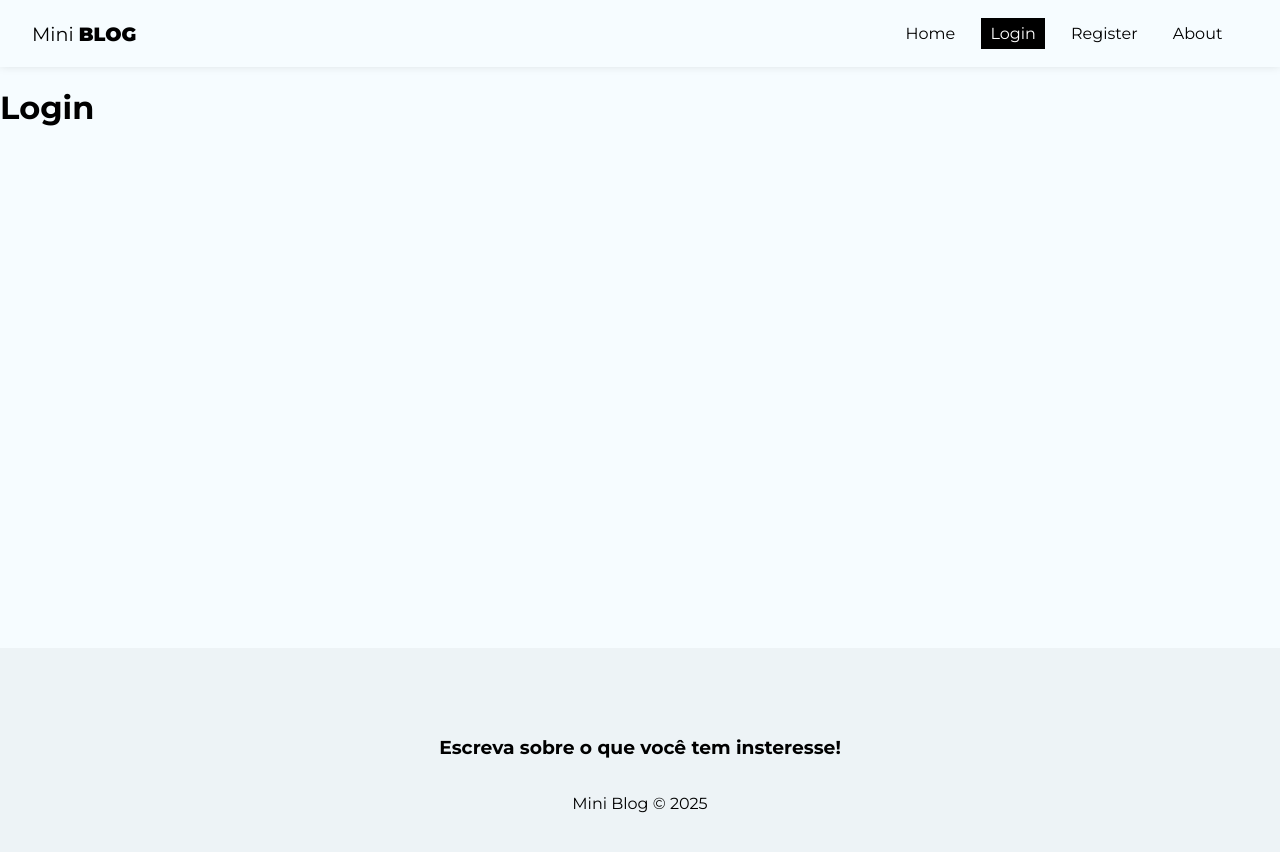
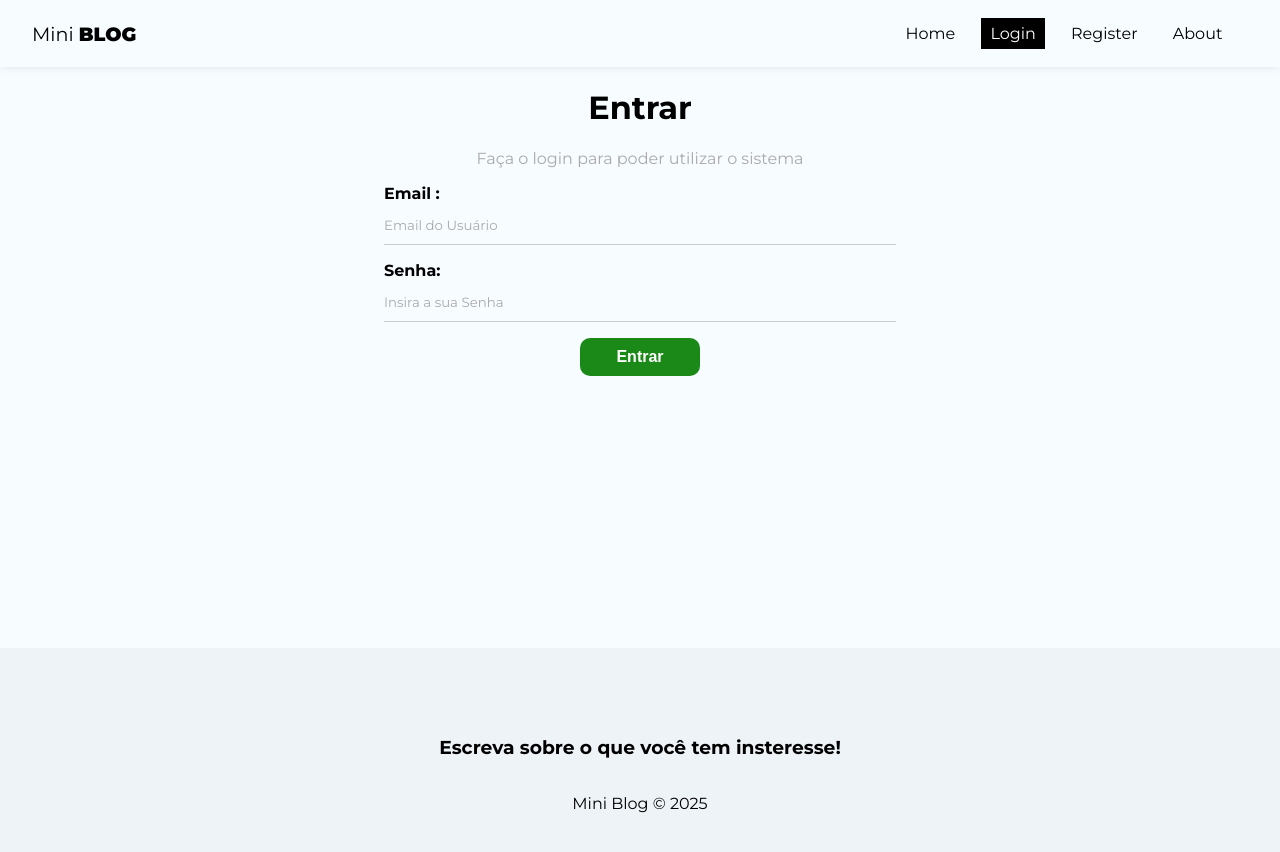
Before and after one commit to LucasLatsch/miniblog, a React (Create React App) app: page /login in a window 1280 px wide. Shown: the top 852 px of the page. Built offline with nearby package versions, Linux system fonts and the light colour scheme; no server answers.

Commit message:
Implement login functionality and enhance Login page styling

```diff
--- a/src/hooks/UseAuthentication.js
+++ b/src/hooks/UseAuthentication.js
@@ -60,10 +60,35 @@
     }
   };
 
-  //logout
+  //logout - sign out
   const logout = () => {
     checkIfIsCancelled();
     signOut(auth);
+  };
+
+  //login -sign in
+  const login = async (data) => {
+    checkIfIsCancelled();
+    setLoading(true);
+    setError(false);
+
+    try {
+      await signInWithEmailAndPassword(auth, data.email, data.password);
+      setLoading(false);
+    } catch (error) {
+      let systemErrorMessage;
+
+      if (error.message.includes("auth/invalid-credential")) {
+        systemErrorMessage = "Usuário ou senha inválidos;";
+      } else if (error.message.includes("auth/invalid-credential")) {
+        systemErrorMessage = "Usuário ou senha inválidos;";
+      } else {
+        systemErrorMessage = "Ocoreu um erro, por favor tente mais tarde;";
+      }
+
+      setError(systemErrorMessage);
+      setLoading(false);
+    }
   };
 
   useEffect(() => {
@@ -76,5 +101,6 @@
     error,
     loading,
     logout,
+    login,
   };
 };
--- a/src/pages/Login/Login.js
+++ b/src/pages/Login/Login.js
@@ -1,7 +1,71 @@
+import styles from "./Login.module.css";
+
+import { useAuthentication } from "../../hooks/UseAuthentication";
+import { useState, useEffect } from "react";
+
 const Login = () => {
+  const [email, setEmail] = useState("");
+  const [password, setPassword] = useState("");
+  const [error, setError] = useState("");
+
+  const { login, error: authError, loading } = useAuthentication();
+
+  const handleSubmit = async (e) => {
+    e.preventDefault();
+
+    setError("");
+
+    const user = {
+      email,
+      password,
+    };
+
+    const res = await login(user);
+    console.log(res);
+    console.log(user);
+  };
+
+  useEffect(() => {
+    if (authError) {
+      setError(authError);
+    }
+  }, [authError]);
+
   return (
-    <div>
-      <h1>Login</h1>
+    <div className={styles.login}>
+      <h1>Entrar</h1>
+      <p>Faça o login para poder utilizar o sistema</p>
+      <form onSubmit={handleSubmit}>
+        <label>
+          <span>Email :</span>
+          <input
+            type="email"
+            name="email"
+            required
+            placeholder="Email do Usuário"
+            value={email}
+            onChange={(e) => setEmail(e.target.value)}
+          />
+        </label>
+        <label>
+          <span>Senha:</span>
+          <input
+            type="password"
+            name="password"
+            required
+            placeholder="Insira a sua Senha"
+            value={password}
+            onChange={(e) => setPassword(e.target.value)}
+          />
+        </label>
+        {!loading && <button className="btn">Entrar</button>}
+        {loading && (
+          <button className="btn" disabled>
+            Aguarde....
+          </button>
+        )}
+        {error && <p className="error">{error}</p>}
+      </form>
     </div>
   );
 };
--- a/src/pages/Login/Login.module.css
+++ b/src/pages/Login/Login.module.css
@@ -0,0 +1,7 @@
+.login {
+  text-align: center;
+}
+
+.login p {
+  color: #aaa;
+}
--- a/src/pages/Register/Register.js
+++ b/src/pages/Register/Register.js
@@ -1,6 +1,6 @@
-import { useAuthentication } from "../../hooks/UseAuthentication";
 import styles from "./Register.module.css";
 
+import { useAuthentication } from "../../hooks/UseAuthentication";
 import { useState, useEffect } from "react";
 
 const Register = () => {
```
